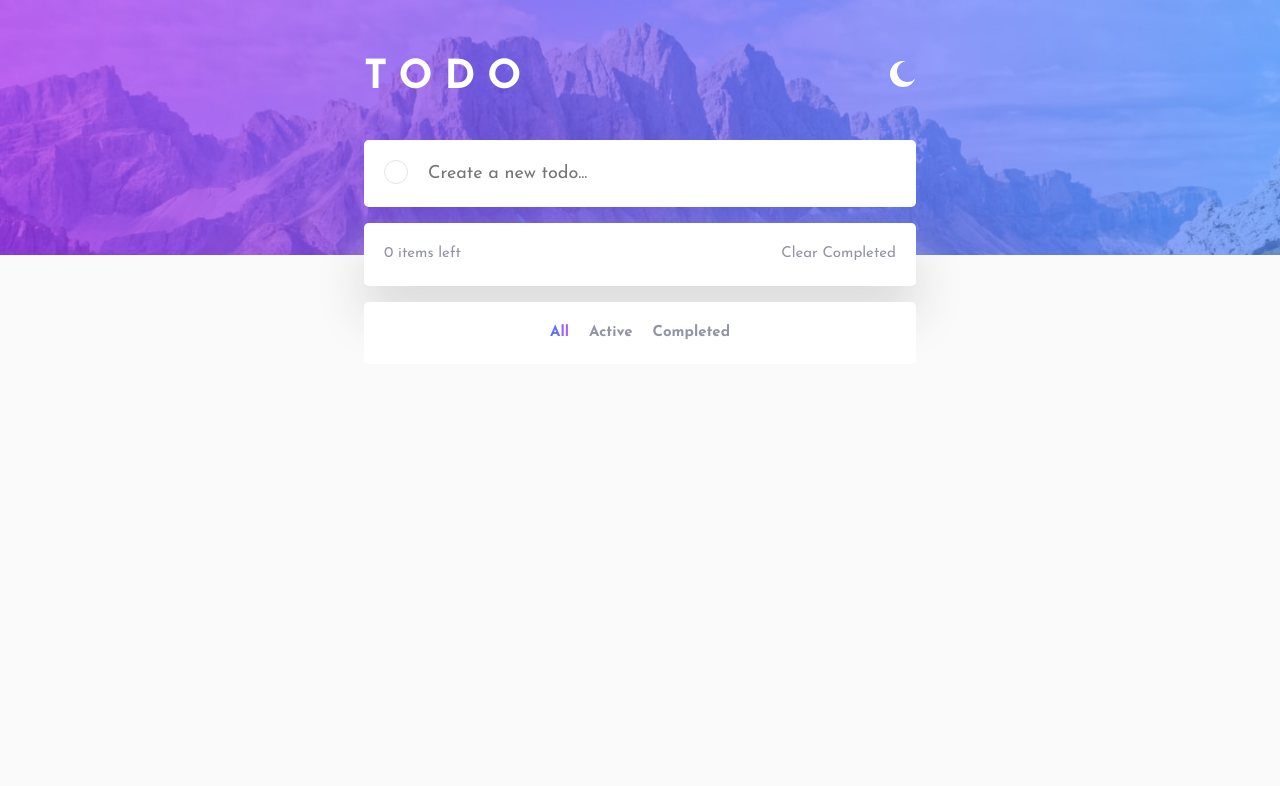
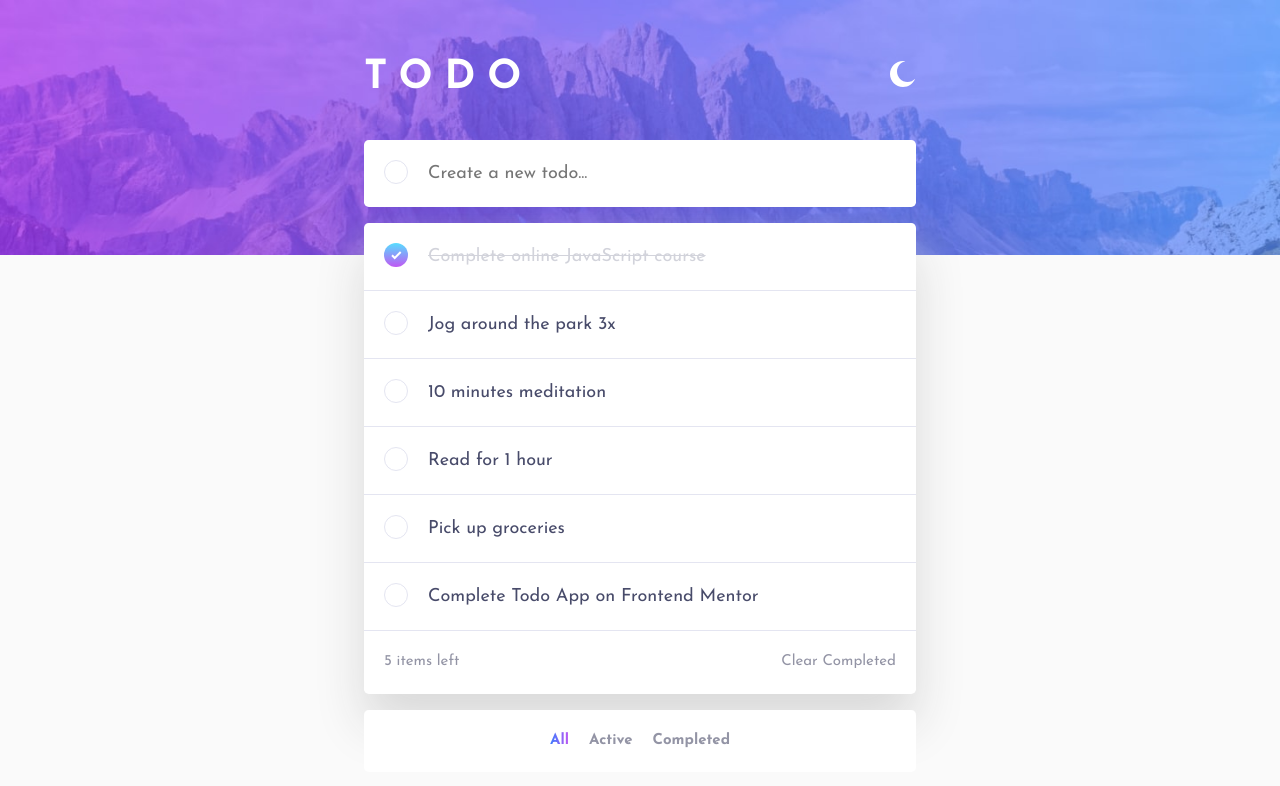
Before and after one commit to thecoderrob/fem-todo-app, a React (Create React App) app: page / in a window 1280 px wide. Shown: the top 786 px of the page. Built offline with nearby package versions, Linux system fonts and the light colour scheme.

Commit message:
added initial data

```diff
--- a/src/App.js
+++ b/src/App.js
@@ -1,8 +1,9 @@
 import React, { useEffect, useState } from "react";
 import "./App.css";
+import { data } from "./data";
 
 const App = () => {
-  const [todos, setTodos] = useState([]);
+  const [todos, setTodos] = useState(data);
   const [filter, setFilter] = useState("all");
 
   const handleAddTodo = (e) => {
--- /dev/null
+++ b/src/data.js
@@ -0,0 +1,32 @@
+export const data = [
+  {
+    id: 1,
+    text: "Complete online JavaScript course",
+    isCompleted: true,
+  },
+  {
+    id: 2,
+    text: "Jog around the park 3x",
+    isCompleted: false,
+  },
+  {
+    id: 3,
+    text: "10 minutes meditation",
+    isCompleted: false,
+  },
+  {
+    id: 4,
+    text: "Read for 1 hour",
+    isCompleted: false,
+  },
+  {
+    id: 5,
+    text: "Pick up groceries",
+    isCompleted: false,
+  },
+  {
+    id: 6,
+    text: "Complete Todo App on Frontend Mentor",
+    isCompleted: false,
+  },
+];
```
